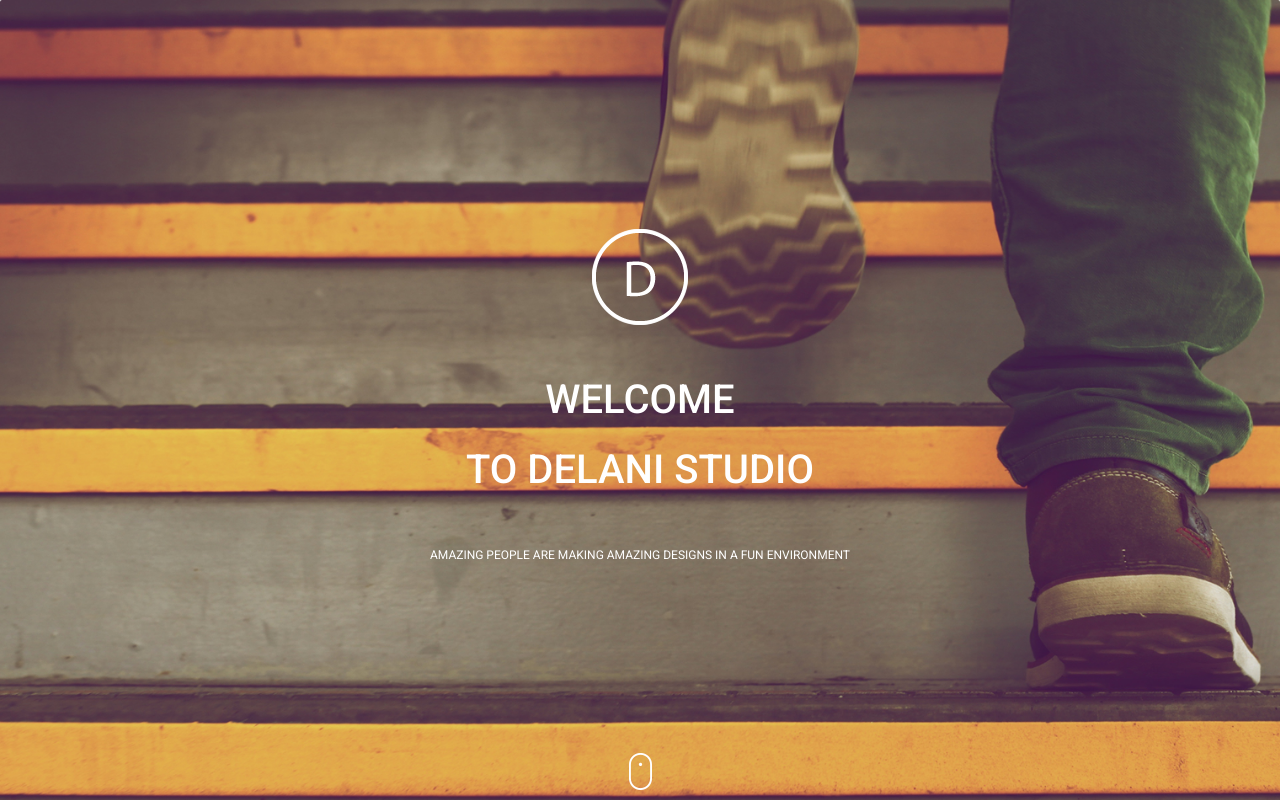
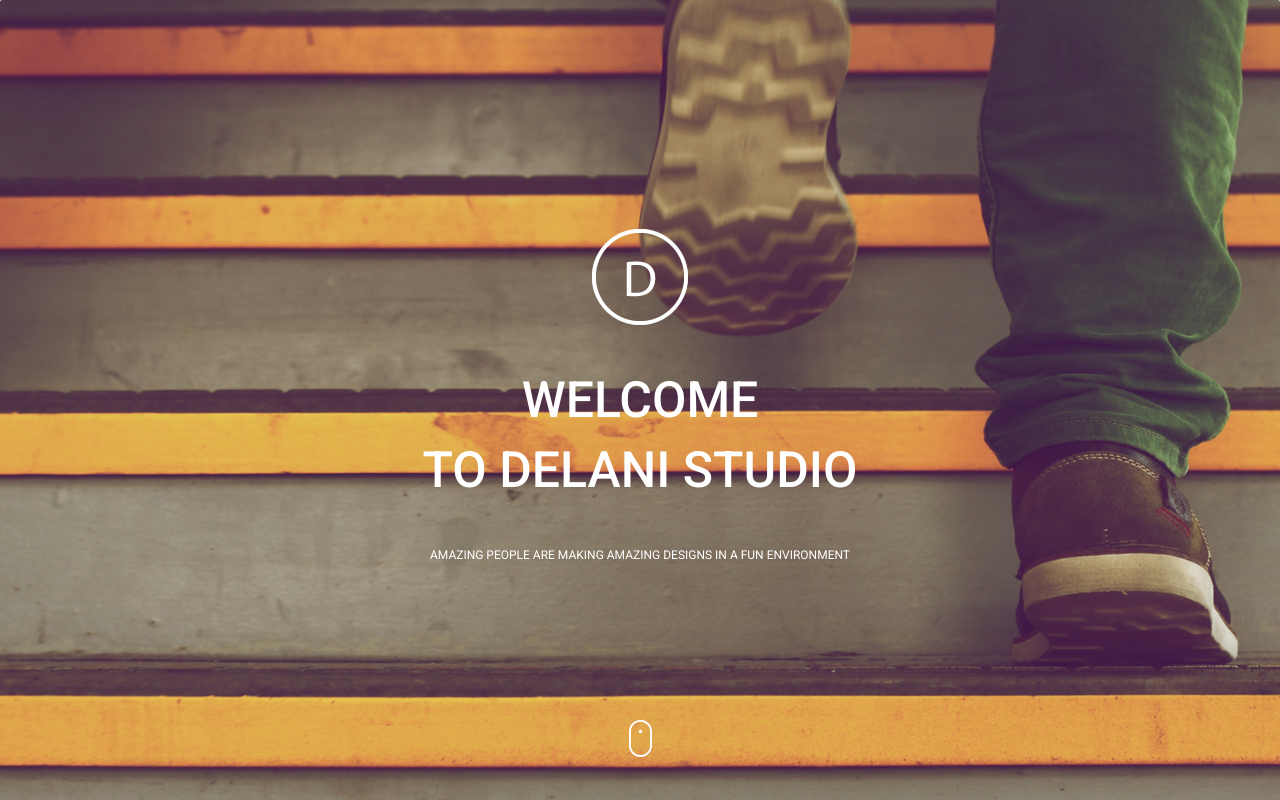
Before and after one commit to dorothymuhonja/delani-studios, a plain HTML site: page index.html in a window 1280 px wide. Shown: the top 800 px of the page. Drawn offline with nearby package versions, Linux system fonts and the light colour scheme.

Commit message:
add overflow hidden to body

```diff
--- a/css/styles.css
+++ b/css/styles.css
@@ -1,4 +1,8 @@
 
+body{
+    margin: 0;
+    overflow-x: hidden;
+}
 .jumbotron{
     background-size: cover;
     background-position: center;
@@ -7,21 +11,24 @@
 .logo-img{
     margin-top: 10%;
 
+
 }
 .card-title{
   line-height: 70px;
-  font-size: 40px;
+  font-size: 50px;
+  margin-bottom: -5px;
 
 }
 
-.mx-5{
-   line-height:0;
-   margin: auto;
+.mx-5 {
+   line-height:0px;
+   margin-top: 0;
    font-size: 12px;
    padding-top: 2px;
 }
 .mouse-click{
-    padding-top: 150px;
+    padding-top: 10%;
+
 }
 .about{
     text-align: center;
@@ -109,9 +116,8 @@
   text-align: center;
   margin-left: 40%;
 
+}
 
-
-}
 .footer{
     text-align: center;
 
```
